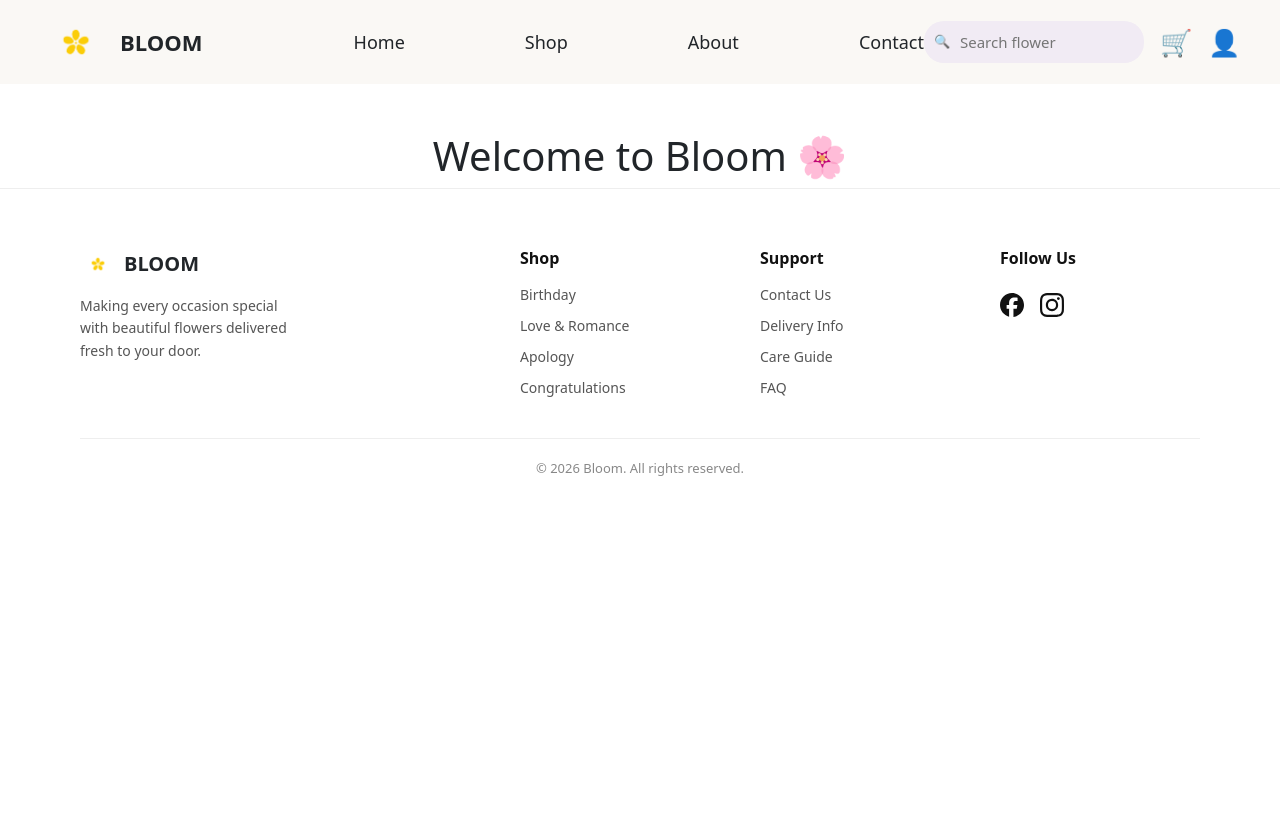
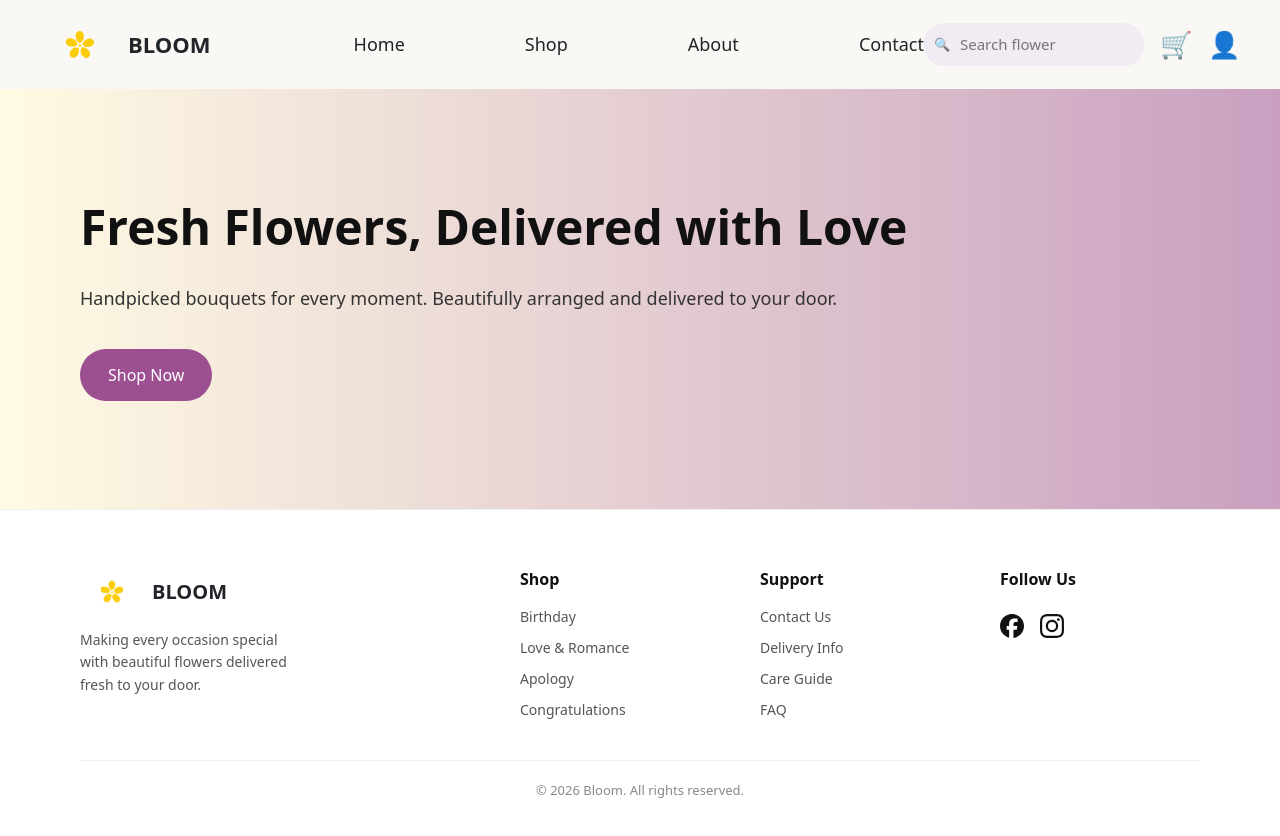
Before and after one commit to MariamEid/Bloom, a React (Vite) app: page / in a window 1280 px wide. Before the commit the page ends 800 px from the top, so only its background shows below. Built offline with nearby package versions, Linux system fonts and the light colour scheme.

Commit message:
Added hero section for the homepage

```diff
--- a/src/components/Footer/Footer.css
+++ b/src/components/Footer/Footer.css
@@ -21,7 +21,7 @@
 }
 
 .footer-logo-img {
-  width: 36px;
+  width: 64px;
   height: auto;
 }
 
--- a/src/components/Home/Hero.css
+++ b/src/components/Home/Hero.css
@@ -0,0 +1,43 @@
+.hero-container {
+  width: 100%;
+  min-height: 420px;
+  background: linear-gradient(to right, #fffbe3, #c9a0c0);
+  display: flex;
+  align-items: center;
+  padding: 60px 80px;
+}
+
+.hero-content {
+  max-width: 100%;
+  display: flex;
+  flex-direction: column;
+  gap: 20px;
+}
+
+.hero-title {
+  font-size: 48px;
+  font-weight: bold;
+  color: #111;
+  line-height: 1.2;
+}
+
+.hero-subtitle {
+  font-size: 18px;
+  color: #333;
+  line-height: 1.6;
+}
+
+.hero-btn {
+  background-color: #9c4f91;
+  color: white;
+  border: none;
+  padding: 14px 28px;
+  border-radius: 30px;
+  font-size: 16px;
+  cursor: pointer;
+  width: fit-content;
+}
+
+.hero-btn:hover {
+  background-color: #7a3d72;
+}
--- a/src/components/Home/Hero.jsx
+++ b/src/components/Home/Hero.jsx
@@ -0,0 +1,17 @@
+import "./Hero.css";
+
+function Hero() {
+  return (
+    <section className="hero-container">
+      <div className="hero-content">
+        <h1 className="hero-title">Fresh Flowers, Delivered with Love</h1>
+        <p className="hero-subtitle">
+          Handpicked bouquets for every moment. Beautifully arranged and delivered to your door.
+        </p>
+        <button className="hero-btn">Shop Now</button>
+      </div>
+    </section>
+  );
+}
+
+export default Hero;
--- a/src/components/Navbar/Navbar.css
+++ b/src/components/Navbar/Navbar.css
@@ -16,7 +16,7 @@
 
 /* Add a new class to control the image size */
 .logo-img {
-  width: 72px;/* Adjust this to match your Figma dimensions */
+  width: 80px;/* Adjust this to match your Figma dimensions */
   height: auto;
 }
 
--- a/src/pages/Home.jsx
+++ b/src/pages/Home.jsx
@@ -1,9 +1,8 @@
+import Hero from "../components/Home/Hero";
 function Home() {
   return (
     <div>
-      <h1 className="text-center mt-5">
-        Welcome to Bloom 🌸
-      </h1>
+      <Hero />
     </div>
   );
 }
```
